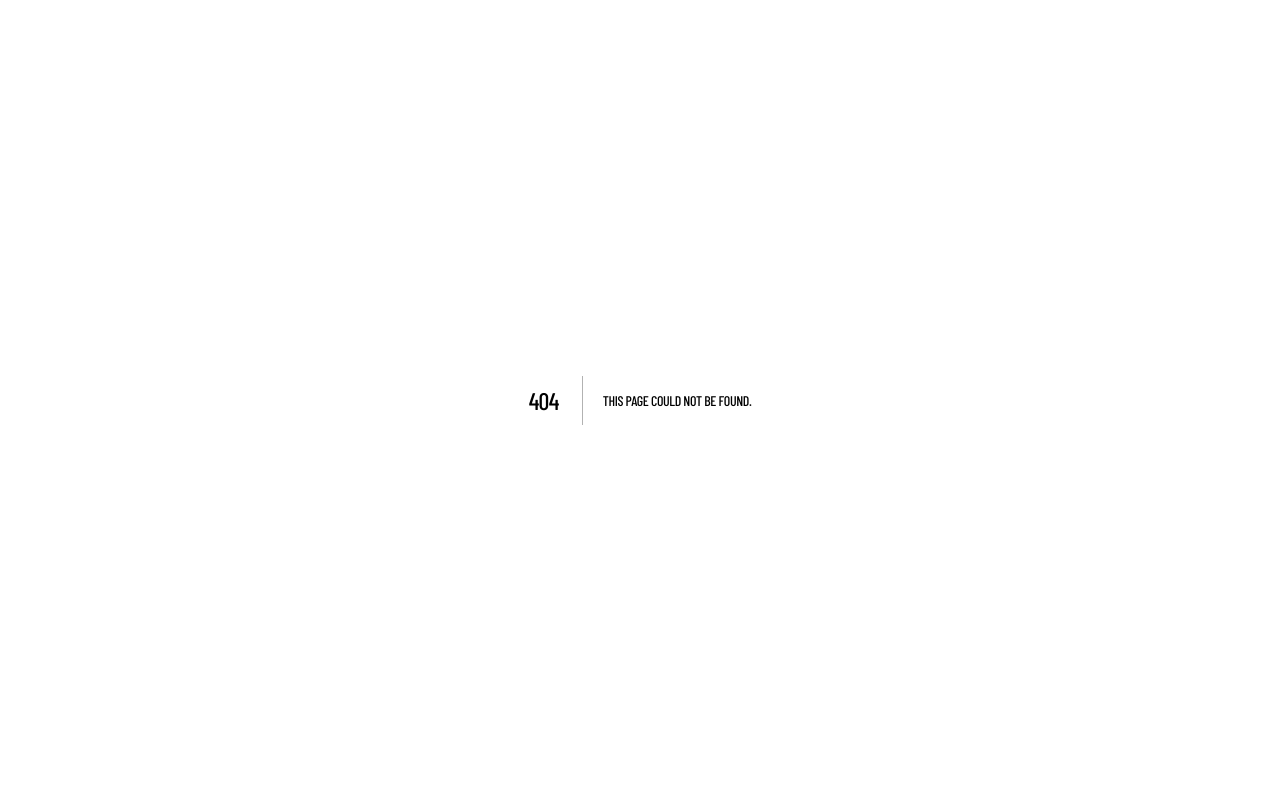
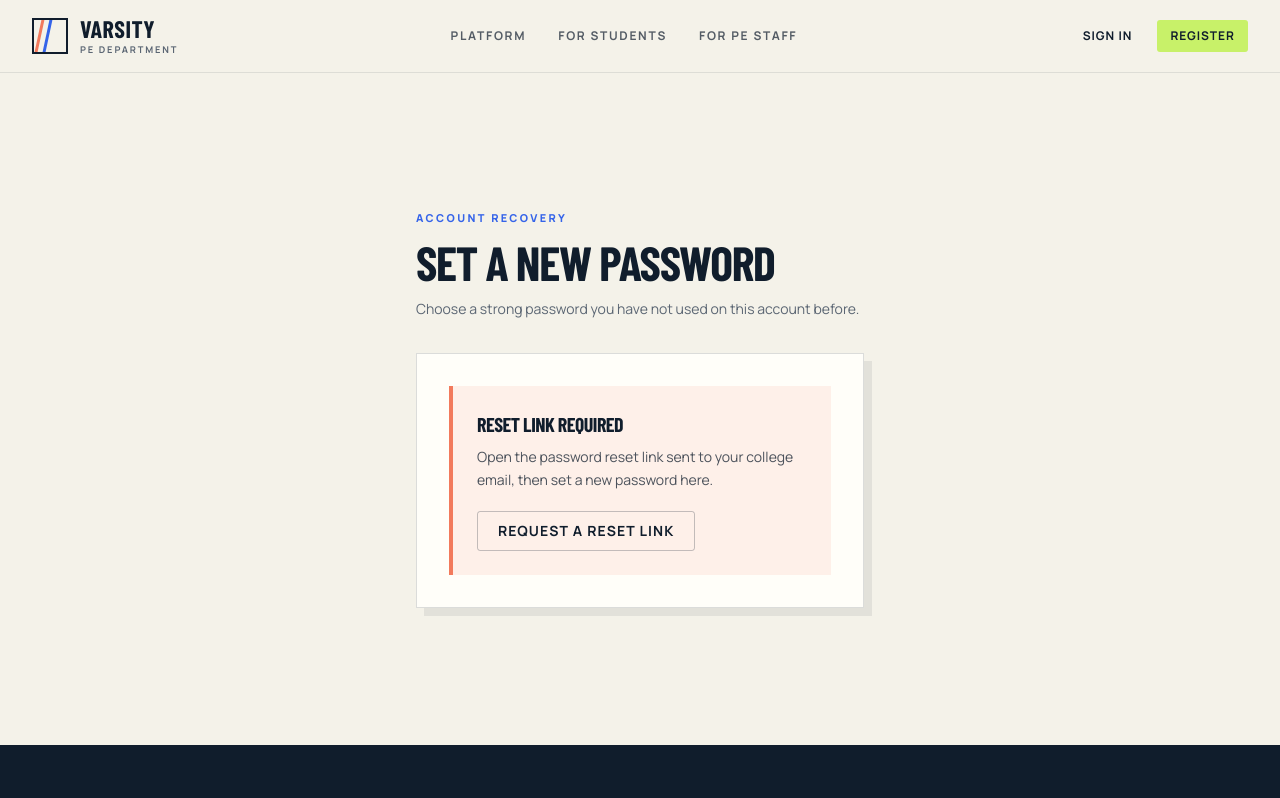
Before and after one commit to MrAlpha00/Physicaledu, a Next.js app: page /reset-password in a window 1280 px wide. Before the commit this address had no page. Shown: the top 798 px of the page. Built offline with nearby package versions, Linux system fonts and the light colour scheme; no server answers.

Commit message:
feat: add reset password page component

```diff
--- /dev/null
+++ b/src/app/(public)/reset-password/page.tsx
@@ -0,0 +1,25 @@
+import type { Metadata } from "next";
+import { ResetPasswordForm } from "@/components/forms/reset-password-form";
+import { getCurrentUser } from "@/lib/auth/session";
+
+export const metadata: Metadata = { title: "Set a new password" };
+export const dynamic = "force-dynamic";
+
+export default async function ResetPasswordPage() {
+  const user = await getCurrentUser();
+
+  return (
+    <div className="flex min-h-[calc(100vh-8rem)] items-center justify-center bg-chalk px-5 py-16">
+      <div className="w-full max-w-md">
+        <p className="eyebrow text-cobalt">Account recovery</p>
+        <h1 className="mt-3 text-4xl font-bold sm:text-5xl">Set a new password</h1>
+        <p className="mt-3 text-sm leading-relaxed text-ink-muted">
+          Choose a strong password you have not used on this account before.
+        </p>
+        <div className="mt-8 border border-navy/15 bg-card p-6 shadow-[8px_8px_0_rgba(16,29,44,0.08)] sm:p-8">
+          <ResetPasswordForm hasSession={Boolean(user)} />
+        </div>
+      </div>
+    </div>
+  );
+}
--- /dev/null
+++ b/src/app/auth/callback/route.ts
@@ -0,0 +1,39 @@
+import { NextResponse, type NextRequest } from "next/server";
+import type { AuthOtpType } from "@supabase/supabase-js";
+import { createClient } from "@/lib/supabase/server";
+import { safeNextPath } from "@/lib/utils";
+
+export async function GET(request: NextRequest) {
+  const { searchParams, origin } = request.nextUrl;
+  const code = searchParams.get("code");
+  const tokenHash = searchParams.get("token_hash");
+  const type = searchParams.get("type");
+  const next = safeNextPath(searchParams.get("next"));
+
+  if (code || tokenHash) {
+    const supabase = await createClient();
+    let error: Error | null = null;
+
+    if (code) {
+      const result = await supabase.auth.exchangeCodeForSession(code);
+      error = result.error;
+    } else if (tokenHash && type) {
+      const result = await supabase.auth.verifyOtp({
+        token_hash: tokenHash,
+        type: type as AuthOtpType,
+      });
+      error = result.error;
+    }
+
+    if (!error) {
+      return NextResponse.redirect(new URL(next, origin));
+    }
+  }
+
+  const loginUrl = new URL("/login", origin);
+  loginUrl.searchParams.set(
+    "error",
+    "The authentication link is invalid or has expired. Please request a new one.",
+  );
+  return NextResponse.redirect(loginUrl);
+}
```
